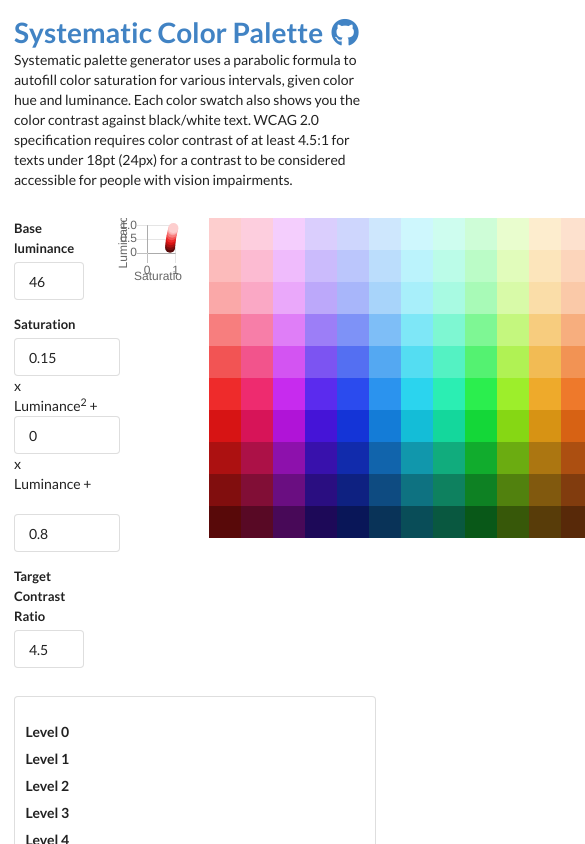
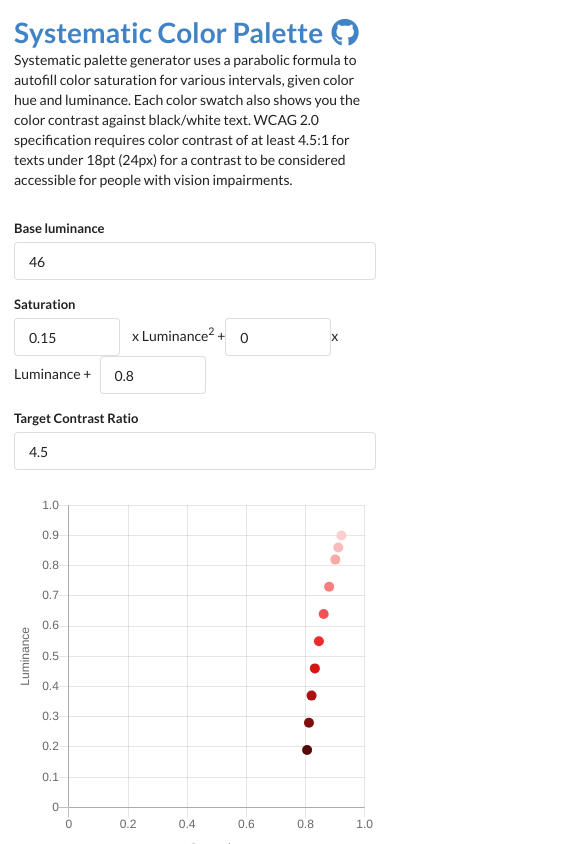
Before and after one commit to hypeJunction/color-wizard, a Vue app: page / in a window 390 px wide. Shown: the top 844 px of the page, 585 px wide, since content can reach past the window. Built offline with nearby package versions, Linux system fonts and the light colour scheme; a small style sheet from the web is missing.

Commit message:
Make main controls responsive

```diff
--- a/src/components/ColorWizard.vue
+++ b/src/components/ColorWizard.vue
@@ -18,8 +18,8 @@
     </div>
 
     <form class="ui form">
-      <div class="ui grid padded">
-        <div class="four wide column">
+      <div class="ui stackable grid padded">
+        <div class="two wide column">
           <div class="field">
             <label>Base luminance</label>
             <div class="ui input">
@@ -89,11 +89,12 @@
             </div>
           </div>
         </div>
+
         <div class="four wide column">
           <color-chart :chart-data="chartData" :options="chartOptions"/>
         </div>
 
-        <div class="eight wide column">
+        <div class="ten wide column">
           <div class="palette">
             <div v-for="(color, index) in model.colors" :key="index">
               <div
```
